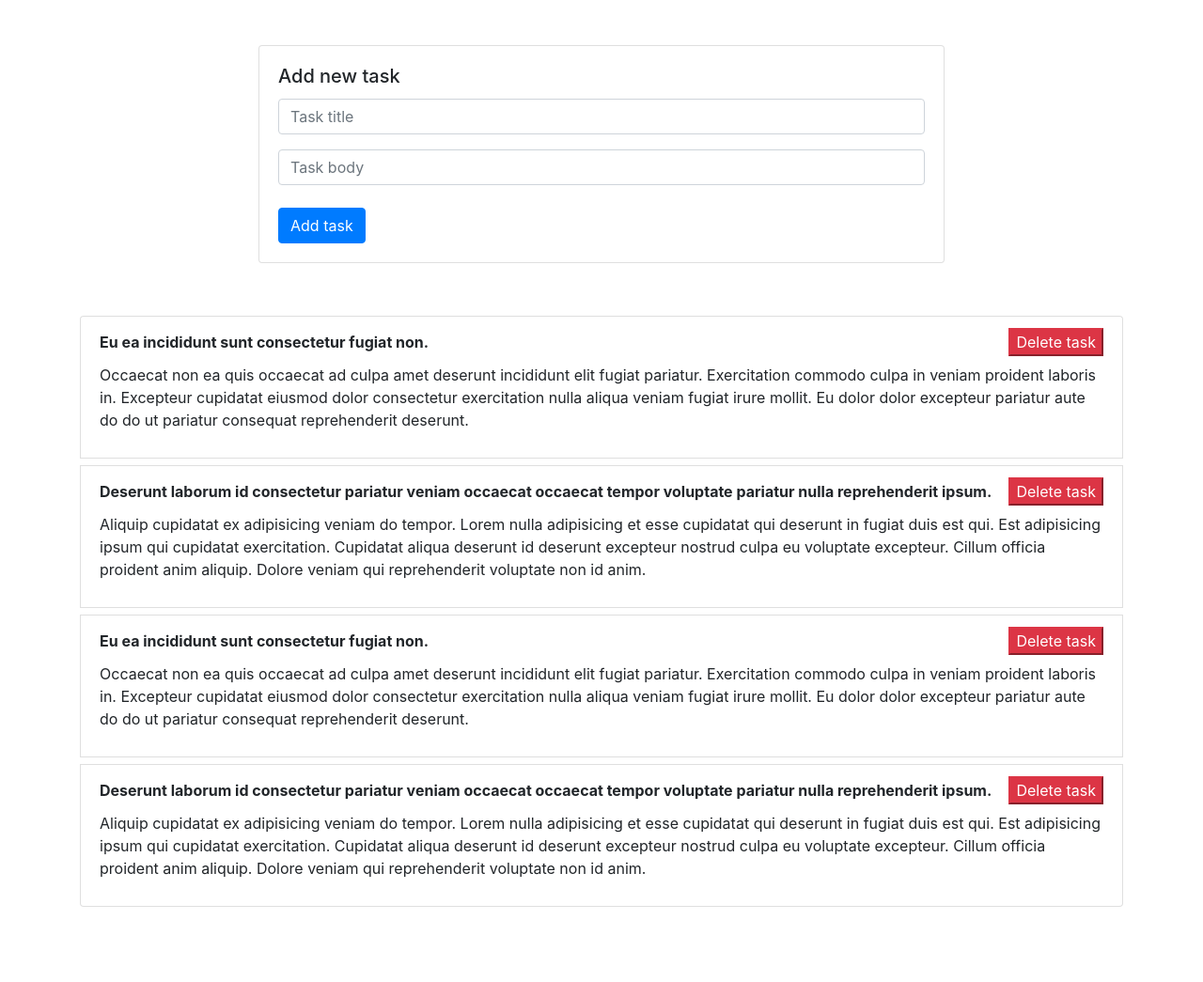
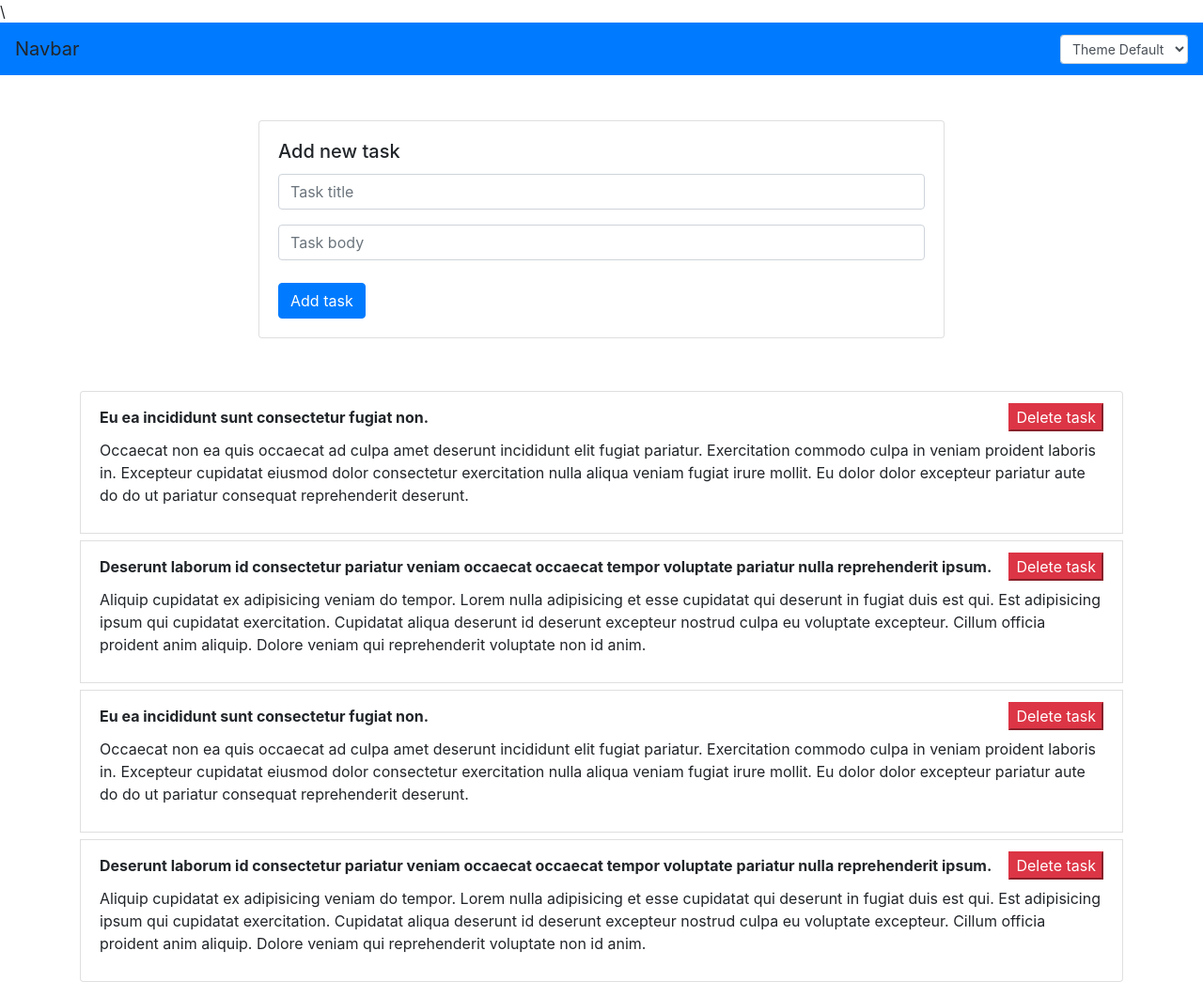
Before and after one commit to VicBond/task_list, a plain HTML site: page index.html in a window 1280 px wide. Shown: the whole page at 94% size. Before the commit the page ends 965 px from the top, so only its background shows below. Drawn offline with nearby package versions, Linux system fonts and the light colour scheme.

Commit message:
add navbar for selection

```diff
--- a/index.html
+++ b/index.html
@@ -12,7 +12,18 @@
     />
     <title>Task List</title>
   </head>
-  <body>
+
+\  <body>
+  <nav class="header navbar navbar-dark bg-primary">
+    <a class="navbar-brand">Navbar</a>
+    <form class="form-inline">
+      <select class="form-control form-control-sm" id="themeSelect">
+        <option value="default">Theme Default</option>
+        <option value="light">Theme Light</option>
+        <option value="dark">Theme Dark</option>
+      </select>
+    </form>
+  </nav>
     <div class="form-section mt-5">
       <div class="container">
         <div class="row">
```
